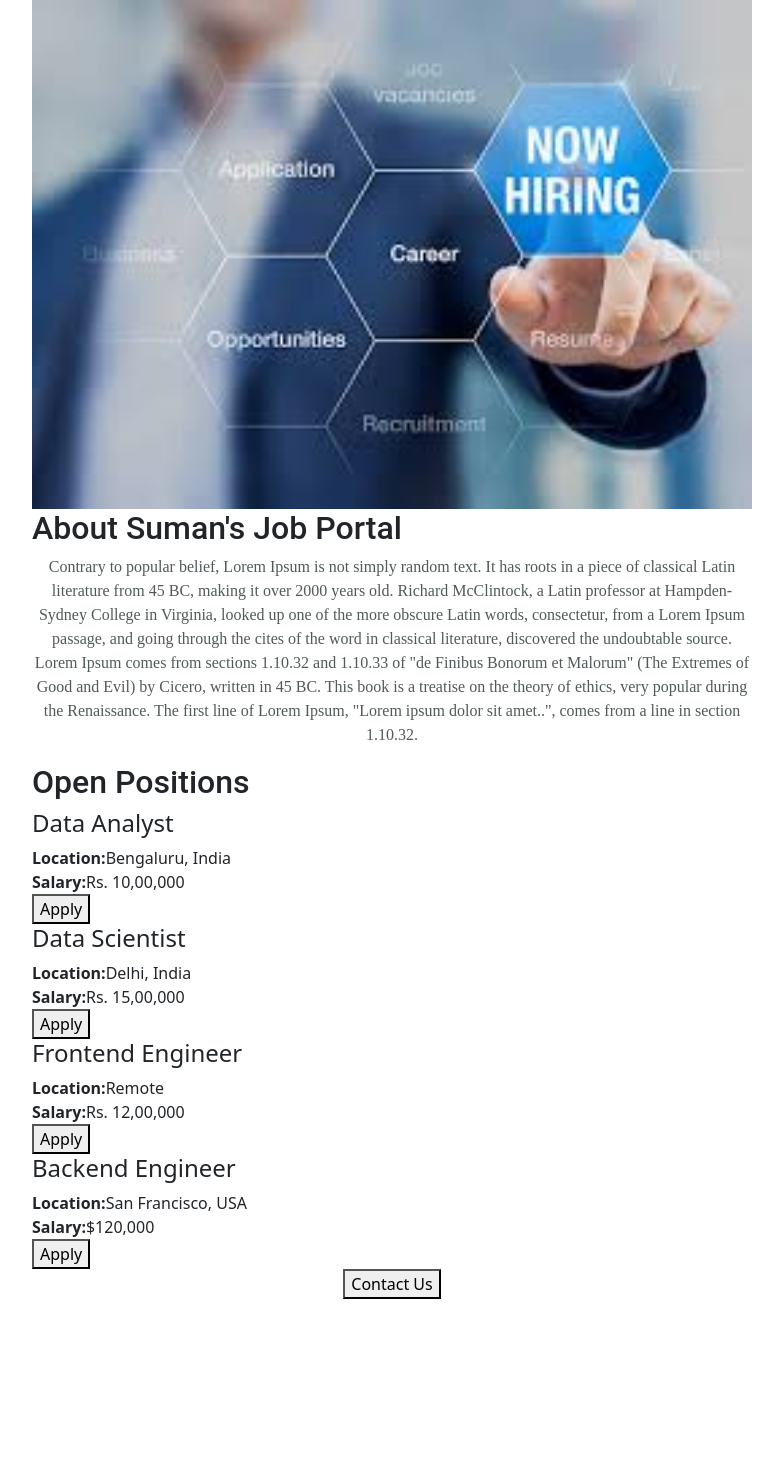
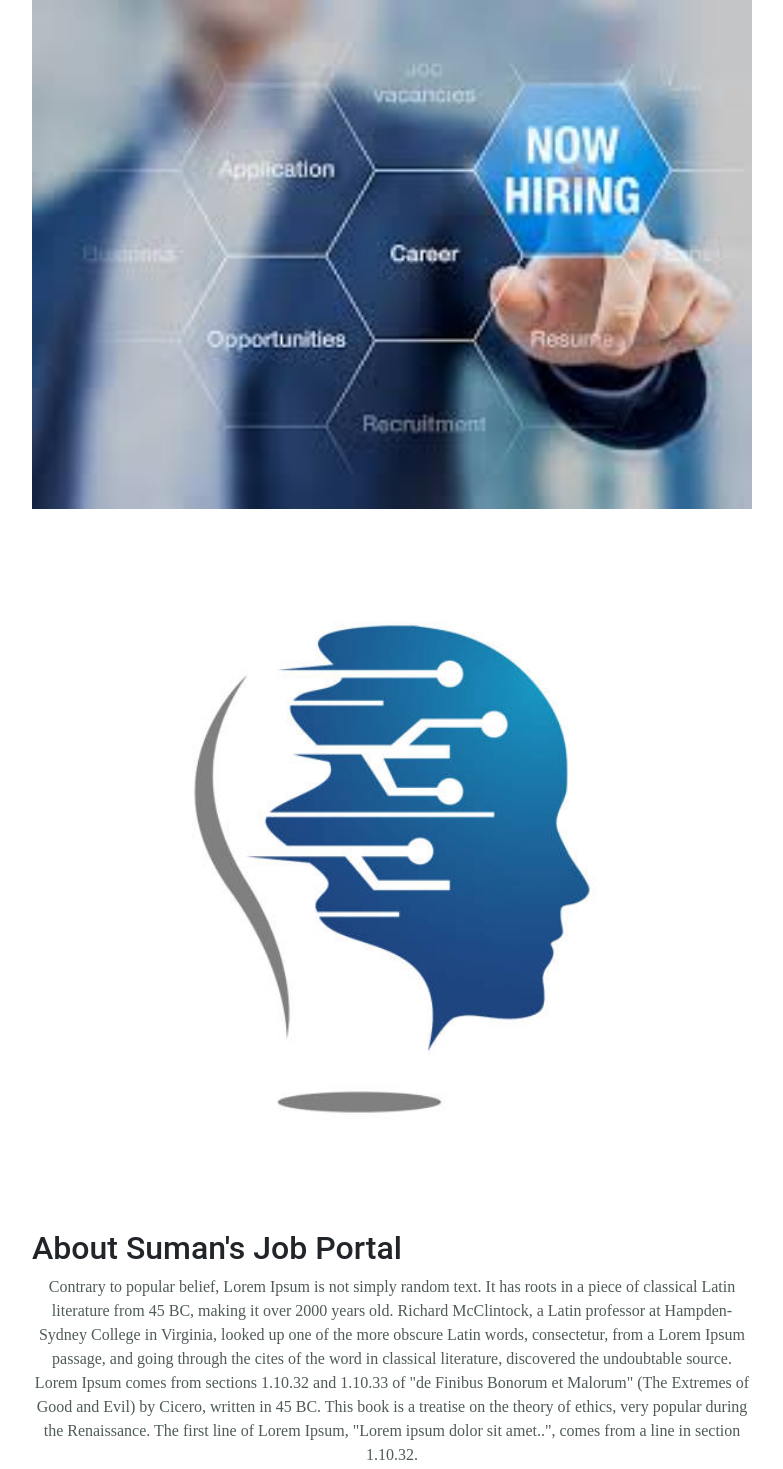
Before and after one commit to beingsanam/sumanFlask, a Flask app: page / in a window 1280 px wide. Shown: the part 57-1526 px from the top of the page, without its empty margins (248-1031 px from the left). Before the commit the page ends 1356 px from the top, so only its background shows below. Run offline with Flask 3, Linux system fonts and the light colour scheme.

Commit message:
added image

```diff
--- a/templates/home.html
+++ b/templates/home.html
@@ -33,6 +33,7 @@
   <div id="container">
     <h1>Job Careers</h1>
     <img src="../static/images.jpg" width="100%"/>
+    <img src="../static/brain.jpg" width="100%"/>
     <h2>About Suman's Job Portal</h2>
     <p class="bodytext">
       Contrary to popular belief, Lorem Ipsum is not simply random text. It has roots in a piece of classical Latin literature from 45 BC, making it over 2000 years old. Richard McClintock, a Latin professor at Hampden-Sydney College in Virginia, looked up one of the more obscure Latin words, consectetur, from a Lorem Ipsum passage, and going through the cites of the word in classical literature, discovered the undoubtable source. Lorem Ipsum comes from sections 1.10.32 and 1.10.33 of "de Finibus Bonorum et Malorum" (The Extremes of Good and Evil) by Cicero, written in 45 BC. This book is a treatise on the theory of ethics, very popular during the Renaissance. The first line of Lorem Ipsum, "Lorem ipsum dolor sit amet..", comes from a line in section 1.10.32.
```
Also changed, not shown: static/brain.jpg (added).
